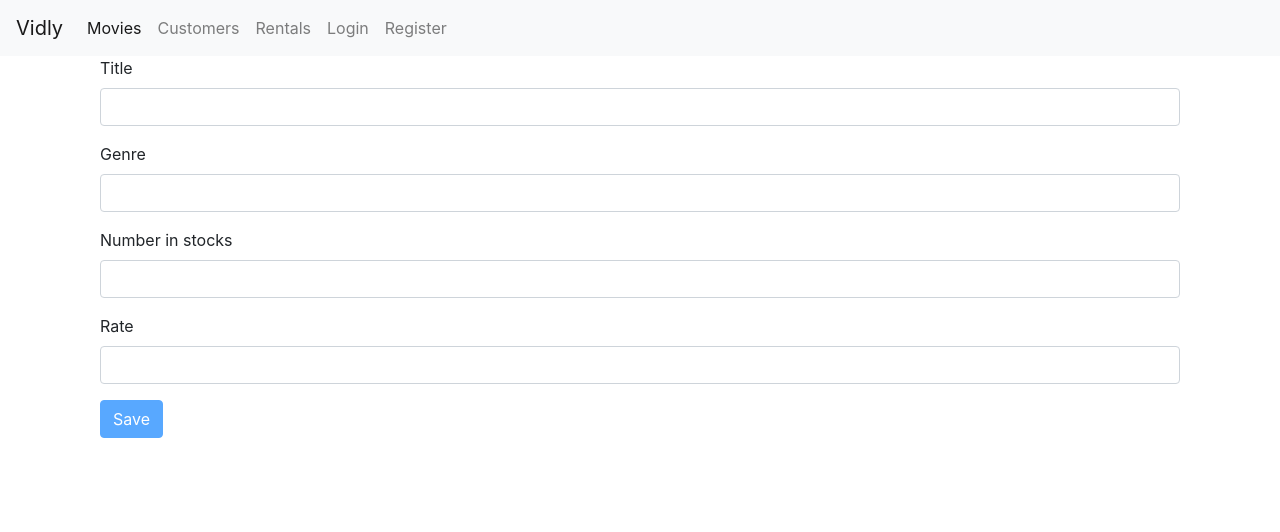
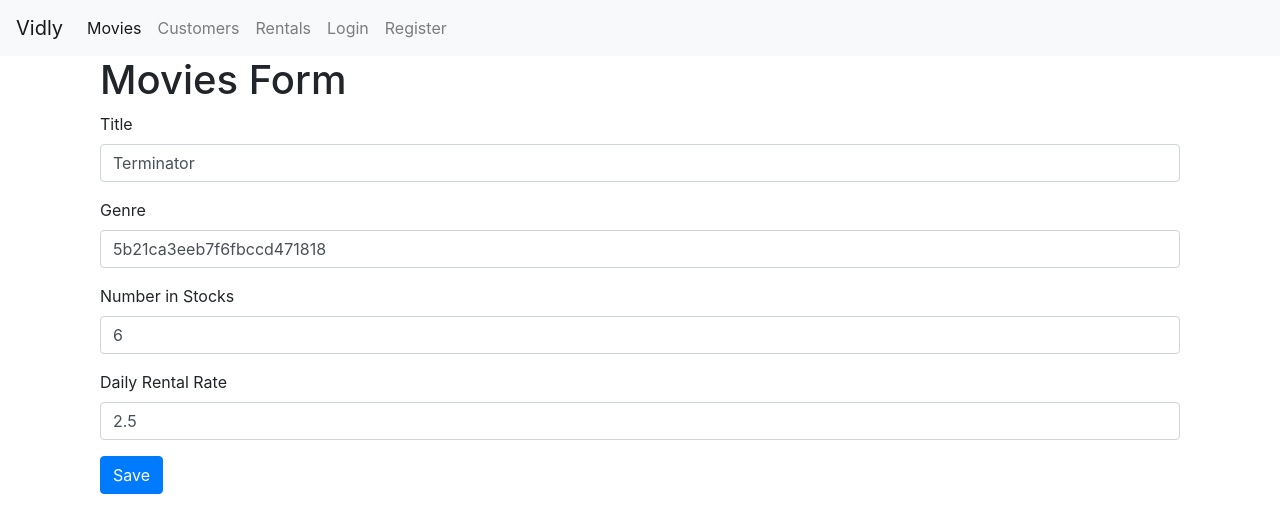
Before and after one commit to vishwas0459/react-app-demo, a React (Create React App) app: page /movie/5b21ca3eeb7f6fbccd471815 in a window 1280 px wide. Shown: the top 532 px of the page. Built offline with nearby package versions, Linux system fonts and the light colour scheme.

Commit message:
added movieForm

```diff
--- a/src/components/common/form.jsx
+++ b/src/components/common/form.jsx
@@ -11,9 +11,11 @@ class Form extends Component {
   handleSubmit = e => {
     e.preventDefault();
     const errors = this.validateForm();
-    console.log('errors from From', errors);
-    this.setState({ errors });
-    if (errors) return;
+    // console.log('errors from From', errors);
+
+    if (errors)
+      // this.setState({ errors });   setState triggers the render method.
+      return;
 
     //if no error
     this.doSubmit();
--- a/src/components/movieForm.jsx
+++ b/src/components/movieForm.jsx
@@ -2,64 +2,70 @@ import React from 'react';
 import Form from './common/form';
 import Joi from 'joi-browser';
 import { getMovie, saveMovie } from '../services/fakeMovieService';
-import { getGenres } from '../services/fakeGenreService';
+// import { getGenres } from '../services/fakeGenreService';
+// import { getMovies } from './../services/fakeMovieService';
 
-class MovieForm extends Form {
+class MoviesForm extends Form {
   state = {
     data: {
       _id: '',
       title: '',
-      genreId: '', //change to object
+      genreId: '',
       numberInStock: '',
       dailyRentalRate: ''
     },
-    genres: [],
-    errors: {}
+    errors: {},
+    genres: []
   };
 
+  // after form is render at first time
   componentDidMount() {
-    const { id } = this.props.match.params;
-    if (id) {
-      const movieDetails = getMovie(id);
-      console.log(movieDetails);
-      const data = this.mapToViewModel(movieDetails);
+    // console.log(this.props);
+    // if id is present
+    const { id: movieId } = this.props.match.params;
+    // console.log(movieId);
+    if (!movieId) return;
+    else {
+      const movieDetails = getMovie(movieId);
+      console.log('movieDetails', movieDetails);
+      // get the ref to state
+      const data = { ...this.state.data };
+      data.title = movieDetails.title;
+      data.genreId = movieDetails.genre._id;
+      data.dailyRentalRate = movieDetails.dailyRentalRate;
+      data.numberInStock = movieDetails.numberInStock;
+      data._id = movieDetails._id;
+      console.log('data:::', data);
+      this.setState({ data }); // populate the movieForm
 
-      this.setState({ data });
+      // get the genre list
+      // const gList = getGenres();
+      // console.log('gList:', gList);
+      // const genres = {...this.state.genres}
     }
   }
-
-  mapToViewModel = movie => {
-    console.log(movie);
-    const modelMovie = {};
-    modelMovie._id = movie._id;
-    modelMovie.title = movie.id;
-    modelMovie.genreId = getGenres(movie.id);
-    modelMovie.dailyRentalRate = movie.dailyRentalRate;
-    modelMovie.numberInStock = movie.numberInStock;
-    return modelMovie;
-  };
   schema = {
+    _id: Joi.string(), // check how to make a field validation optional
     title: Joi.string().required(),
-    genre: Joi.string().required(),
-    stocks: Joi.number().required(),
-    rate: Joi.number().required()
+    genreId: Joi.string().required(),
+    numberInStock: Joi.number().required(),
+    dailyRentalRate: Joi.number().required()
   };
 
   doSubmit = () => {
-    console.log('In Submit!!');
-    // const savedMovie = saveMovie(this.state.data);
-    // console.log(saveMovie);
+    console.log('Movie saved');
+    saveMovie(this.state.data);
+    this.props.history.push('/');
   };
-
   render() {
-    // const genres = genres;
     return (
       <div className='container'>
-        <form>
+        <h1>Movies Form</h1>
+        <form onSubmit={this.handleSubmit}>
           {this.renderInput('title', 'Title')}
-          {this.renderInput('genre', 'Genre')}
-          {this.renderInput('stocks', 'Number in stocks')}
-          {this.renderInput('rate', 'Rate', 'number')}
+          {this.renderInput('genreId', 'Genre')}
+          {this.renderInput('numberInStock', 'Number in Stocks')}
+          {this.renderInput('dailyRentalRate', 'Daily Rental Rate')}
           {this.renderButton('Save')}
         </form>
       </div>
@@ -67,17 +73,4 @@ class MovieForm extends Form {
   }
 }
 
-export default MovieForm;
-
-// const MovieForm = ({ match, history }) => {
-//   return (
-//     <div className='container'>
-//       <h1>Movie Form {match.params.id}</h1>
-//       <button className='btn btn-primary' onClick={() => history.push('/')}>
-//         Save
-//       </button>
-//     </div>
-//   );
-// };
-
-// export default MovieForm;
+export default MoviesForm;
--- a/src/components/movies.jsx
+++ b/src/components/movies.jsx
@@ -2,7 +2,7 @@ import React, { Component } from 'react';
 import { getMovies } from '../services/fakeMovieService';
 import Like from './common/like';
 import Pagination from './common/pagination';
-import { NavLink, Link } from 'react-router-dom';
+import { Link } from 'react-router-dom';
 class Movies extends Component {
   //get the movie list from fakeservice into state
   state = {
@@ -50,7 +50,7 @@ class Movies extends Component {
                 <th scope='row'>{index + 1}</th>
                 <td>
                   {' '}
-                  <NavLink to={'/movie/' + movie._id}>{movie.title}</NavLink>
+                  <Link to={'/movie/' + movie._id}>{movie.title}</Link>
                 </td>
                 <td>{movie.genre.name}</td>
                 <td>{movie.numberInStock}</td>
--- a/src/components/registerForm.jsx
+++ b/src/components/registerForm.jsx
@@ -23,7 +23,9 @@ class RegisterForm extends Form {
       .required()
   };
   doSubmit = () => {
-    console.log('no validation errors');
+    // console.log('no validation errors');
+    this.props.history.push('/movies');
+    // console.log('moved to homepage');
   };
   render() {
     return (
```
